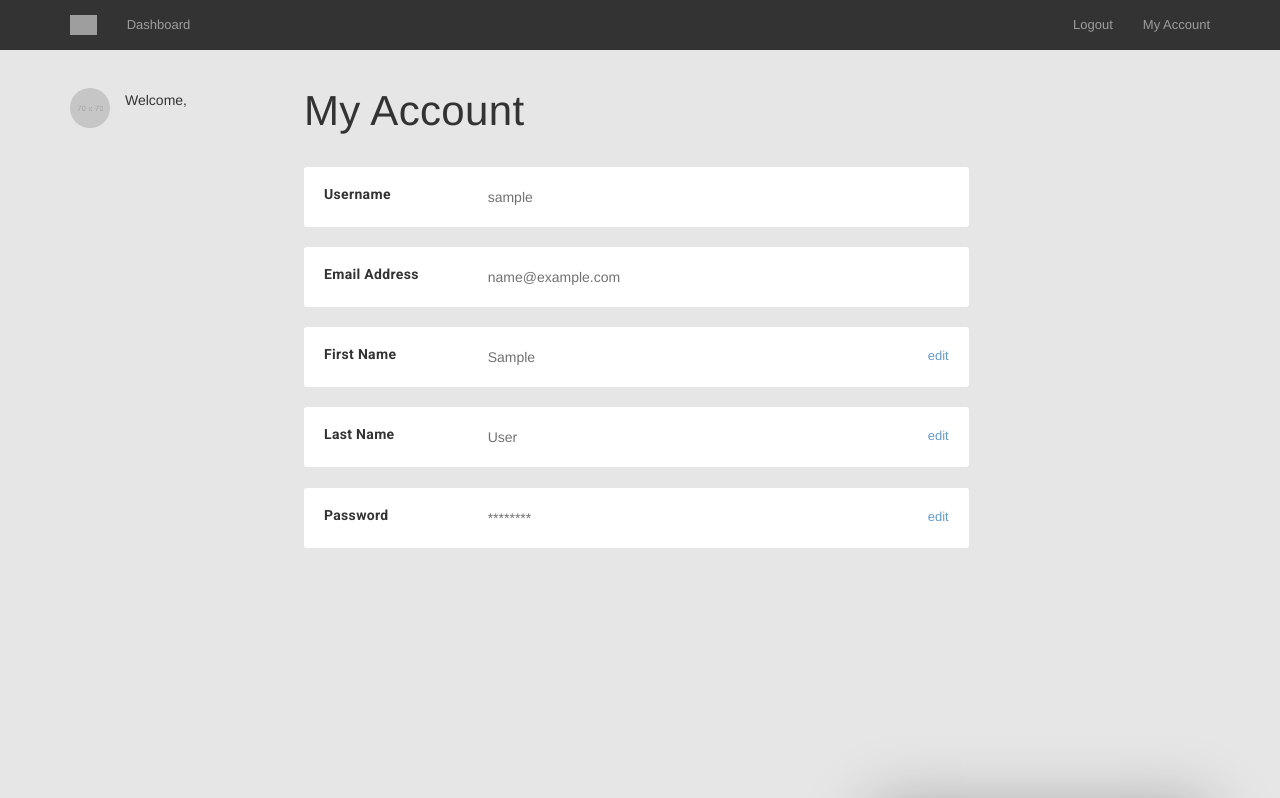
After one commit to zFlabmonsta/capstone-project-2166, a Django app: page /myaccount in a window 1280 px wide. The commit adds this page. Shown: the top 798 px of the page. Run offline with Django 3.2, Linux system fonts and the light colour scheme; the visitor is signed in with stand-in values (Sample User, id 1); some libraries are stand-ins or nearby versions; grey boxes are pictures that could not be loaded.

Commit message:
fixed register form and created my acccount form, with feature to edit the profile

```diff
--- a/src/authentication/views.py
+++ b/src/authentication/views.py
@@ -4,13 +4,14 @@ from django.contrib.auth.forms import UserCreationForm
 from django.contrib.auth import authenticate, login as auth_login
 from django.contrib import messages
 from main.models import Dashboard
+from .forms import RegisterForm
 
 # Create your views here.
 
 def register(request):
-    form = UserCreationForm()
+    form = RegisterForm()
     if request.method == "POST":
-        form = UserCreationForm(request.POST)
+        form = RegisterForm(request.POST)
         if form.is_valid():
             user = form.save()
             # create dashboard
--- a/src/main/static/css/mystyles.css
+++ b/src/main/static/css/mystyles.css
@@ -10,3 +10,15 @@
   justify-content:center;
   display: inline-block;
 }
+
+.theme-myprofile {
+  background: #fff;
+  -webkit-box-shadow: 0 10px 45px rgba(0,0,0,0.15) , 0 2px 4px rgba(0,0,0,0.1);
+  box-shadow: 0 10px 45px rgba(0,0,0,0.15) , 0 2px 4px rgba(0,0,0,0.1);
+  border-radius: 2px;
+  overflow: hidden;
+  width: 800px;
+  min-height: 800px;
+  justify-content:center;
+  display: inline-block;
+}
--- a/src/main/templates/main/base.html
+++ b/src/main/templates/main/base.html
@@ -3,7 +3,7 @@
 <!DOCTYPE HTML>
 <html lang="en">
   <head>
-    <title>Travel Mate - Index 10</title>
+      <title> >=airbnb</title>
     <meta charset="UTF-8"/>
     <meta name="viewport" content="width=device-width, initial-scale=1.0"/>
     <link href="https://fonts.googleapis.com/css?family=Open+Sans:400,600,700" rel="stylesheet"/>
@@ -46,6 +46,7 @@
                       <li class="dropdown"> <a class="dropdown-toggle" href="/register"> Register </a></li>
                   {% else %}
                       <li class="dropdown"> <a class="dropdown-toggle" href="/logout">Logout</a></li>
+                      <li class="dropdown"> <a class="dropdown-toggle" href="/myaccount">My Account</a></li>
                   {% endif %}
             </ul>
           </div>
@@ -106,8 +107,7 @@
                 <img src="img/logo-black.png" alt="Image Alternative text" title="Image Title"/>
               </a>
               <div class="theme-footer-brand-text">
-                <p>HELLO PUT SOMETHING HERE</p>
-                <p>HELLO PUT SOMETHING HERE</p>
+                <p>Everything you need!</p>
               </div>
             </div>
           </div>
@@ -118,7 +118,7 @@
                   <h5 class="theme-footer-section-title">Travel Mate</h5>
                   <ul class="theme-footer-section-list">
                     <li>
-                      <a href="#">About Travel Mate</a>
+                      <a href="#">About >=airbnb</a>
                     </li>
                     <li>
                       <a href="#">Customer Support</a>
@@ -134,9 +134,6 @@
                     </li>
                     <li>
                       <a href="#">Terms of Use</a>
-                    </li>
-                    <li>
-                      <a href="#">How is the Service?</a>
                     </li>
                   </ul>
                 </div>
@@ -204,7 +201,7 @@
         <div class="row">
           <div class="col-md-6">
             <p class="theme-copyright-text">Copyright &copy; 2018
-              <a href="#">Bookify</a>. All rights reserved.
+            <a href="/">>=airbnb</a>. All rights reserved.
             </p>
           </div>
           <div class="col-md-6">
@@ -233,11 +230,6 @@
 
     {% block content_4 %}{% endblock %}
 
-    <script src={% static "js/bootstrap.js"%}></script>
-    <script src={% static "js/owl-carousel.js"%}></script>
-    <script src={% static "js/bs-datepicker.js"%}></script>
-    <script src={% static "js/typeahead.js"%}></script>
-    <script src={% static "js/custom.js"%}></script>
     <script src={% static "js/jquery.js"%}>></script>
     <script src={% static "js/moment.js"%}></script>
     <script src={% static "js/bootstrap.js"%}></script>
--- /dev/null
+++ b/src/main/templates/main/myaccount.html
@@ -0,0 +1,150 @@
+{% extends 'main/base.html' %}
+
+{% load staticfiles %}
+{% load widget_tweaks %}
+
+{% block middle_page %}{% endblock %}
+{% block middle_page_2 %}{% endblock %}
+{% block vh %}{% endblock %}
+{% block content_2 %}
+<div class="theme-page-section theme-page-section-gray theme-page-section-lg" style="min-height: 800px;">
+  <br><br>
+  <div class="container">
+    <div class="row">
+      <div class="col-md-2-5 ">
+        <div class="theme-account-sidebar">
+          <div class="theme-account-avatar">
+            <img class="theme-account-avatar-img" src="./img/70x70.png" alt="Image Alternative text" title="Image Title">
+            <p class="theme-account-avatar-name">Welcome,
+            </p>
+          </div>
+        </div>
+      </div>
+      <div class="col-md-9-5 ">
+        <h1 class="theme-account-page-title">My Account</h1>
+        <div class="row">
+          <div class="col-md-9 ">
+            <div class="theme-account-preferences">
+              <div class="theme-account-preferences-item">
+                <div class="row">
+                  <div class="col-md-3 ">
+                    <h5 class="theme-account-preferences-item-title">Username</h5>
+                  </div>
+                  <div class="col-md-7 ">
+                    <p class="theme-account-preferences-item-value">{{user.username}}</p>
+                  </div>
+                </div>
+              </div>
+              <div class="theme-account-preferences-item">
+                <div class="row">
+                  <div class="col-md-3 ">
+                    <h5 class="theme-account-preferences-item-title">Email Address</h5>
+                  </div>
+                  <div class="col-md-7 ">
+                    <p class="theme-account-preferences-item-value">{{user.email}}</p>
+                  </div>
+                </div>
+              </div>
+              <form method='POST'>
+              {% csrf_token %}
+              <div class="theme-account-preferences-item">
+                <div class="row">
+                  <div class="col-md-3 ">
+                    <h5 class="theme-account-preferences-item-title">First Name</h5>
+                  </div>
+                  <div class="col-md-7 ">
+                    <p class="theme-account-preferences-item-value">{{user.first_name}}</p>
+                    <div class="collapse" id="ChangeHomeAirportChange">
+                      <div class="theme-account-preferences-item-change">
+                        <p class="theme-account-preferences-item-change-description">Change first name here</p>
+                        <div class="form-group theme-account-preferences-item-change-form">
+                          <input name="firstName" class="form-control" type="text" value="{{user.first_name}}">
+                        </div>
+                        <div class="theme-account-preferences-item-change-actions">
+                          <button class="btn btn-sm btn-primary" type="submit">Save changes</button>
+                          <a class="btn btn-sm btn-default" href="#ChangeHomeAirportChange" data-toggle="collapse" aria-expanded="false" aria-controls="ChangeHomeAirportChange">Cancel</a>
+                        </div>
+                      </div>
+                    </div>
+                  </div>
+                  <div class="col-md-2 ">
+                    <a class="theme-account-preferences-item-change-link" href="#ChangeHomeAirportChange" data-toggle="collapse" aria-expanded="false" aria-controls="ChangeHomeAirportChange">
+                      <i class="fa fa-pencil"></i>edit
+                    </a>
+                  </div>
+                </div>
+              </div>
+              <div class="theme-account-preferences-item">
+                <div class="row">
+                  <div class="col-md-3 ">
+                    <h5 class="theme-account-preferences-item-title">Last Name</h5>
+                  </div>
+                  <div class="col-md-7 ">
+                    <p class="theme-account-preferences-item-value">{{user.last_name}}</p>
+                    <div class="collapse" id="ChangeHomeSite">
+                      <div class="theme-account-preferences-item-change">
+                        <p class="theme-account-preferences-item-change-description">Change last name here.</p>
+                        <div class="form-group theme-account-preferences-item-change-form">
+                          <input name="lastName" class="form-control" type="text" value="{{user.last_name}}">
+                        </div>
+                        <div class="theme-account-preferences-item-change-actions">
+                          <button class="btn btn-sm btn-primary" type="submit">Save changes</button>
+                          <a class="btn btn-sm btn-default" href="#ChangeHomeSite" data-toggle="collapse" aria-expanded="false" aria-controls="ChangeHomeSite">Cancel</a>
+                        </div>
+                      </div>
+                    </div>
+                  </div>
+                  <div class="col-md-2 ">
+                    <a class="theme-account-preferences-item-change-link" href="#ChangeHomeSite" data-toggle="collapse" aria-expanded="false" aria-controls="ChangeHomeSite">
+                      <i class="fa fa-pencil"></i>edit
+                    </a>
+                  </div>
+                </div>
+              </div>
+              </form>
+              <br>
+              <form method='POST'>
+              {% csrf_token %}
+              <div class="theme-account-preferences-item">
+                <div class="row">
+                  <div class="col-md-3 ">
+                    <h5 class="theme-account-preferences-item-title">Password</h5>
+                  </div>
+                  <div class="col-md-7 ">
+                    <p class="theme-account-preferences-item-value">********</p>
+                    <div class="collapse" id="ChangePassword">
+                      <div class="theme-account-preferences-item-change">
+                        <p class="theme-account-preferences-item-change-description">It's a good idea to use a strong password
+                          <br>that you're not using elsewhere
+                        </p>
+                        <div class="form-group theme-account-preferences-item-change-form">
+                          <label>Current Password</label>
+                          {% render_field pwd_change_form.old_password class="form-control" %}
+                          <label>New Password</label>
+                          {% render_field pwd_change_form.new_password1 class="form-control" %}
+                          <label>Re-type New Password</label>
+                          {% render_field pwd_change_form.new_password2 class="form-control" %}
+                        </div>
+                        <div class="theme-account-preferences-item-change-actions">
+                          <button class="btn btn-sm btn-primary" href="#">Save changes</button>
+                          <a class="btn btn-sm btn-default" href="#ChangePassword" data-toggle="collapse" aria-expanded="false" aria-controls="ChangePassword">Cancel</a>
+                        </div>
+                      </div>
+                    </div>
+                  </div>
+                  <div class="col-md-2 ">
+                    <a class="theme-account-preferences-item-change-link" href="#ChangePassword" data-toggle="collapse" aria-expanded="false" aria-controls="ChangePassword">
+                      <i class="fa fa-pencil"></i>edit
+                    </a>
+                  </div>
+                </div>
+              </div>
+              </form>
+            </div>
+          </div>
+        </div>
+      </div>
+    </div>
+  </div>
+</div>
+{% endblock %}
--- a/src/main/urls.py
+++ b/src/main/urls.py
@@ -4,6 +4,7 @@ from . import views, dashboard, booking, property_list     # from current path i
 urlpatterns=[
     path("", views.index, name="index"),
     path("about", views.about, name="about"),
+    path("myaccount",views.myAccount, name="my account"),
 ]
 
 # dashboard
--- a/src/main/views.py
+++ b/src/main/views.py
@@ -1,9 +1,10 @@
 from django.shortcuts import render, get_object_or_404
 from django.http import HttpResponse, HttpResponseRedirect, HttpResponseServerError
 from django.contrib.auth.decorators import login_required
-from django.contrib.auth import authenticate, login as auth_login
+from django.contrib.auth import authenticate, login as auth_login, update_session_auth_hash
 from django.template import RequestContext
 from django.contrib import messages
+from django.contrib.auth.forms import PasswordChangeForm
 
 from main.models import Dashboard, Property, Location, Booking, image, Property_review
 from .forms import Property_form, Search_property_form, Filter_facilities, Filter_disability_access, Filter_property_type, Filter_amenities
@@ -22,7 +23,15 @@ def index(request):
     property_type_form = Filter_property_type()
     amenities_form = Filter_amenities()
 
+    top_properties=[]
+    for p in Property.objects.all():
+        print(p.range_avg_rating()[4])
+        if p.range_avg_rating()[-1] == 4:
+            top_properties.append(p)
+
+
     context = {
+        'top_properties': top_properties,
         'search_property_form': search_form,
         'filter_facilities': filter_facilities_form,
         'disability_access_form': disability_access_form,
@@ -98,6 +107,31 @@ def about(response):
 def map(request, lat, lng):
     return render(request, "main/googlemap.html", {"lat":lat, "lng":lng})
 
+@login_required(login_url='/login')
+def myAccount(request):
+    user = request.user
+    if (request.method == 'POST'):
+        form = PasswordChangeForm(user, request.POST)
+        if (form.is_valid()):
+            user = form.save()
+            update_session_auth_hash(request, user)
+            messages.success(request, 'Your password was successfully updated!')
+        else:
+            try:
+                user.first_name = request.POST['firstName']
+                user.last_name = request.POST['lastName']
+                user.save()
+            except:
+                messages.error(request, 'Incorrectly filled in, try again!')
+    else:
+        form = PasswordChangeForm(request.user)
+
+    context = {
+        'pwd_change_form': form,
+        'user':user
+    }
+    return render(request, "main/myaccount.html", context)
+
 
 def moreinfo(request, which, property_id, i_year, i_month, i_day, o_year, o_month, o_day):
     # get property id
```
Also changed, not shown: src/authentication/forms.py (added, +12 -0 lines), src/authentication/templates/authentication/register.html (+23 -6 lines), src/main/templates/main/index.html (+66 -3 lines), src/main/forms.py (line endings or trailing spaces).
